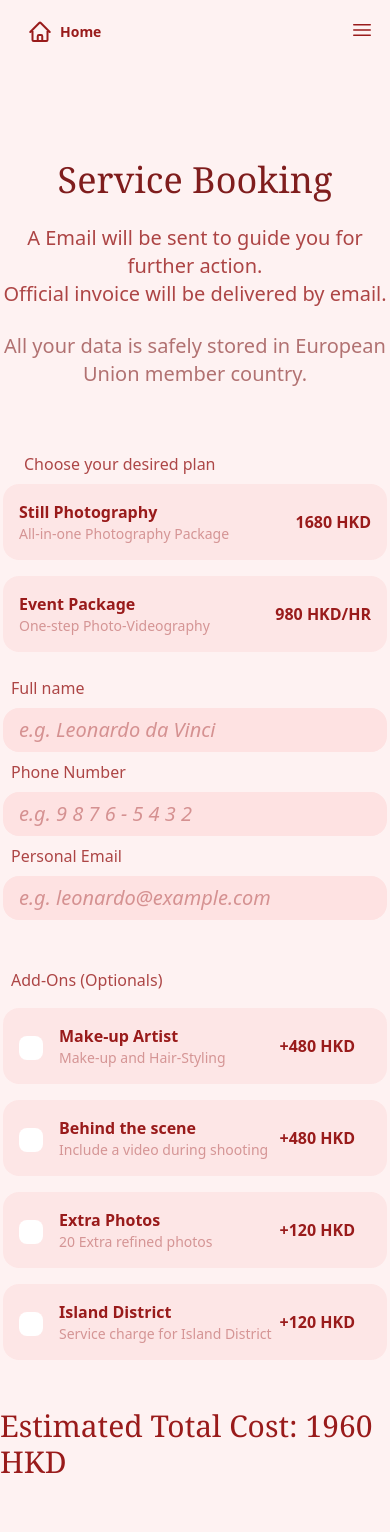
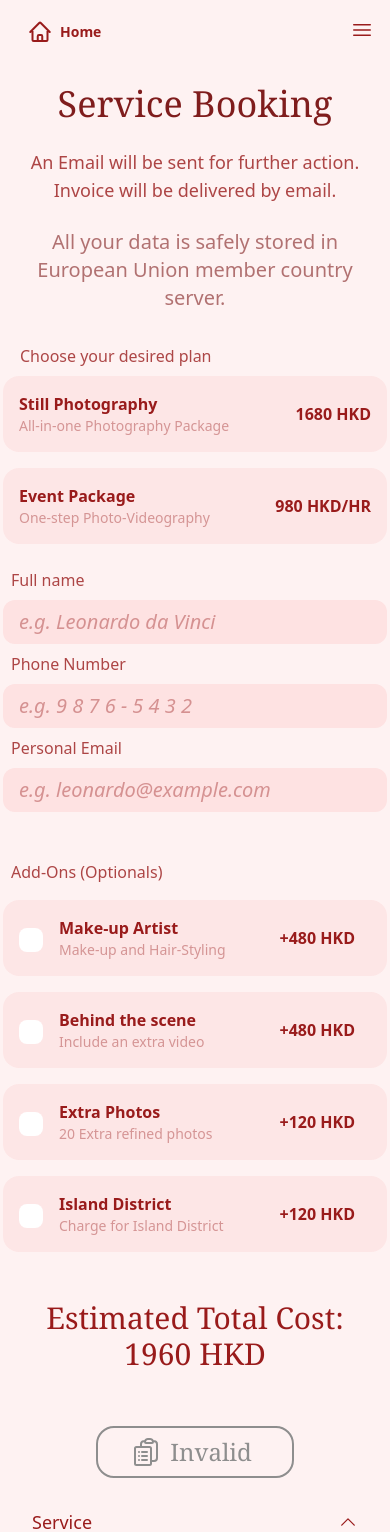
Before and after one commit to sam-lo/omori-studio, a Next.js app: page /services/booking in a window 390 px wide. Shown: the top 1532 px of the page. Built offline with nearby package versions, Linux system fonts and the light colour scheme.

Commit message:
fixed booking page for mobile view

```diff
--- a/app/about/contact/page.tsx
+++ b/app/about/contact/page.tsx
@@ -3,16 +3,16 @@ import {EnvelopeIcon, PaperAirplaneIcon} from "@heroicons/react/24/outline";
 export default function Page() {
   return (
     <>
-      <div className="flex flex-col items-center justify-center space-y-6 p-24 selection:bg-red-200">
+      <div className="flex flex-col items-center justify-center sm:gap-4 sm:p-24 p-10 selection:bg-red-200">
         <div className="flex flex-col items-center justify-center space-y-4">
-          <div className="text-4xl font-serif text-red-900">
+          <div className="text-3xl sm:text-4xl font-serif text-red-900">
             Encountered trouble or confused of our services?
           </div>
-          <div className="text-3xl font-serif text-red-800">
+          <div className="text-2xl sm:text-3xl font-serif text-red-800">
             Feel free to contact us for supports
           </div>
         </div>
-        <div className="flex flex-wrap gap-4 py-12">
+        <div className="flex flex-wrap sm:flex-row flex-col gap-4 py-12">
           <MailButton/>
           <InstagramButton/>
           <WhatsAppButton />
--- a/app/services/booking/page.tsx
+++ b/app/services/booking/page.tsx
@@ -86,28 +86,26 @@ export default function BookingForm() {
   return (
     <>
       <form>
-        <div className="flex flex-col items-center gap-6 py-24 selection:bg-red-200">
+        <div className="flex flex-col items-center gap-6 sm:p-24 p-5 selection:bg-red-200">
           <div className="text-red-900 text-4xl font-serif">
             Service Booking
           </div>
           <div className="text-center">
-            <div className="text-xl text-red-800 opacity-80">
-              A Email will be sent to guide you for further action.
+            <div className="text-lg sm:text-xl text-red-800 opacity-80">
+              An Email will be sent for further action.
             </div>
-            <div className="text-xl text-red-800 opacity-80">
-              Official invoice will be delivered by email.
+            <div className="text-lg sm:text-xl text-red-800 opacity-80">
+              Invoice will be delivered by email.
             </div>
           </div>
-          <div className="flex flex-col text-center items-center text-red-900 opacity-60">
-            {(serviceType !== "") ? <div className="text-xl font-semibold">
-              You are booking for {serviceType} service.
-            </div> : null}
-            <div className="text-xl">
-              All your data is safely stored in European Union member country.
-            </div>
+          <div className="flex flex-col text-center items-center text-xl opacity-60 text-red-900">
+              All your data is safely stored in European Union member country server.
           </div>
-          <div className="grid grid-cols-1 gap-4 justify-items-start py-8">
-            <div className="text-red-800 text-opacity-80 px-6 translate-y-2">
+          {(serviceType !== "") ? <div className="text-xl text-red-800 font-semibold">
+            You are booking for {serviceType}.
+          </div> : null}
+          <div className="grid grid-cols-1 gap-4 justify-items-start pb-8">
+            <div className="text-red-800 text-opacity-80 sm:px-6 translate-y-2">
               Choose your desired plan
             </div>
             <div className="relative justify-self-center hover:scale-[1.02] transition-all duration-500">
@@ -170,7 +168,7 @@ export default function BookingForm() {
                        id="name"
                        onChange={(e) => setFullName(e.target.value)}
                        value={fullName}
-                       className="placeholder-red-800 placeholder:opacity-40 placeholder:italic text-red-800 text-xl py-2 px-4 mt-1 block w-96 rounded-2xl bg-red-100 border-0 border-transparent focus:border-red-400 focus:ring-0 peer"
+                       className="placeholder-red-800 placeholder:opacity-40 placeholder:italic text-red-800 text-xl py-2 px-4 mt-1 block w-96 rounded-xl bg-red-100 border-0 border-transparent focus:border-red-400 focus:ring-0 peer"
                        placeholder="e.g. Leonardo da Vinci"/>
               </div>
               <div className="">
@@ -181,7 +179,7 @@ export default function BookingForm() {
                        id="phone"
                        onChange={(e) => setPhoneNumber(e.target.value)}
                        value={phoneNumber}
-                       className="placeholder-red-800 placeholder:opacity-40 placeholder:italic text-red-800 text-xl py-2 px-4 mt-1 block w-96 rounded-2xl bg-red-100 border-0 border-transparent focus:border-red-400 focus:ring-0 peer"
+                       className="placeholder-red-800 placeholder:opacity-40 placeholder:italic text-red-800 text-xl py-2 px-4 mt-1 block w-96 rounded-xl bg-red-100 border-0 border-transparent focus:border-red-400 focus:ring-0 peer"
                        placeholder="e.g. 9 8 7 6 - 5 4 3 2"
                        maxLength={8}
                        inputMode="numeric"/>
@@ -194,7 +192,7 @@ export default function BookingForm() {
                        id="name"
                        onChange={(e) => setEmail(e.target.value)}
                        value={email}
-                       className="placeholder-red-800 placeholder:opacity-40 placeholder:italic text-red-800 text-xl py-2 px-4 mt-1 block w-96 rounded-2xl bg-red-100 border-0 border-transparent focus:border-red-400 focus:ring-0 peer"
+                       className="placeholder-red-800 placeholder:opacity-40 placeholder:italic text-red-800 text-xl py-2 px-4 mt-1 block w-96 rounded-xl bg-red-100 border-0 border-transparent focus:border-red-400 focus:ring-0 peer"
                        placeholder="e.g. leonardo@example.com"/>
               </div>
             </div>
@@ -236,7 +234,7 @@ export default function BookingForm() {
                   <div className="flex flex-row justify-between items-center w-[380px] ml-10 mr-4">
                     <div>
                       <div className="text-red-800 font-bold">Behind the scene</div>
-                      <div className="text-red-800 text-opacity-40 text-sm">Include a video during shooting</div>
+                      <div className="text-red-800 text-opacity-40 text-sm">Include an extra video</div>
                     </div>
                     <div className="font-bold text-red-800">+480 HKD</div>
                   </div>
@@ -276,14 +274,14 @@ export default function BookingForm() {
                   <div className="flex flex-row justify-between items-center w-[380px] ml-10 mr-4">
                     <div>
                       <div className="text-red-800 font-bold">Island District</div>
-                      <div className="text-red-800 text-opacity-40 text-sm">Service charge for Island District</div>
+                      <div className="text-red-800 text-opacity-40 text-sm">Charge for Island District</div>
                     </div>
                     <div className="font-bold text-red-800">+120 HKD</div>
                   </div>
                 </label>
               </div>
             </div>
-            <div className="justify-self-center text-3xl text-red-800 transition-all duration-300 font-serif">
+            <div className="justify-self-center text-center text-3xl text-red-800 transition-all duration-300 font-serif">
               Estimated Total Cost: {estimatedCost} HKD
             </div>
           </div>
@@ -296,7 +294,7 @@ export default function BookingForm() {
                 <ClipboardDocumentListIcon className="h-8"/>
               </div>
               <div className="text-2xl font-serif group-hover:-translate-x-10 duration-300 ease-in-out">
-                Submit!
+                {isValidated ? 'Invalid' : 'Submit'}
               </div>
               <PaperAirplaneIcon
                 className="h-8 opacity-0 group-hover:-translate-x-9 group-hover:opacity-100 transition duration-500 ease-in-out"/>
--- a/app/services/page.tsx
+++ b/app/services/page.tsx
@@ -15,7 +15,7 @@ export default function Services() {
         <div className="hidden sm:block text-red-900 opacity-60 font-serif text-xl">
           Start by picking the type of service you want
         </div>
-        <div className="flex gap-2 sm:gap-4 sm:flex-row flex-col items-center text-red-900 text-xl font-serif my-4">
+        <div className="flex gap-2 sm:gap-4 sm:flex-row flex-col items-center text-red-900 text-xl font-serif mt-4">
           <div className="opacity-80 text-center">
             Working on a non-profit project?
           </div>
@@ -35,7 +35,7 @@ export default function Services() {
         <div className="block sm:hidden sm:py-12 pb-8">
           <Tab.Group>
             <Tab.List className="flex justify-evenly gap-1 rounded-xl p-3 font-serif text-lg text-red-900">
-              <Tab className="bg-red-100/95 px-4 py-3 rounded-2xl">Still Photography</Tab>
+              <Tab className="bg-red-100/95 px-4 py-3 rounded-2xl">Photography</Tab>
               <Tab className="bg-red-100/95 px-4 py-3 rounded-2xl">Event Package</Tab>
             </Tab.List>
             <Tab.Panels>
--- a/components/services/EPPricing.tsx
+++ b/components/services/EPPricing.tsx
@@ -65,10 +65,10 @@ export default function EPPricing() {
               30-Day High-Speed Cloud Access
             </li>
             <li>
-              30-sec ~ 8-min Video Post-Production
+              ≤ 15-min Video Post-Production"
             </li>
             <li>
-              All Photos will be returned within 7 Days
+              Photos returned within 7 Days
             </li>
           </ul>
         </div>
@@ -95,16 +95,19 @@ export default function EPPricing() {
               Extra 20 Finely Tuned Photo (+120HKD)
             </li>
             <li>
-              Extend Video Duration (+280HKD / min)
+              Extend Video Duration (+280HKD/min)
             </li>
           </ul>
         </div>
         <div className="flex flex-col space-y-2">
           <div className="text-red-800 opacity-60">
-            #Booking at minimum of 2 hours
+            # Booking at minimum of 2 hours
           </div>
           <div className="text-red-800 opacity-60">
-            ^For every session
+            ^ For every session
+          </div>
+          <div className="text-red-800 opacity-60">
+            " Sufficient material is required
           </div>
         </div>
       </div>
```
Also changed, not shown: app/about/career/page.tsx (+35 -7 lines), app/about/page.tsx (+5 -5 lines).
